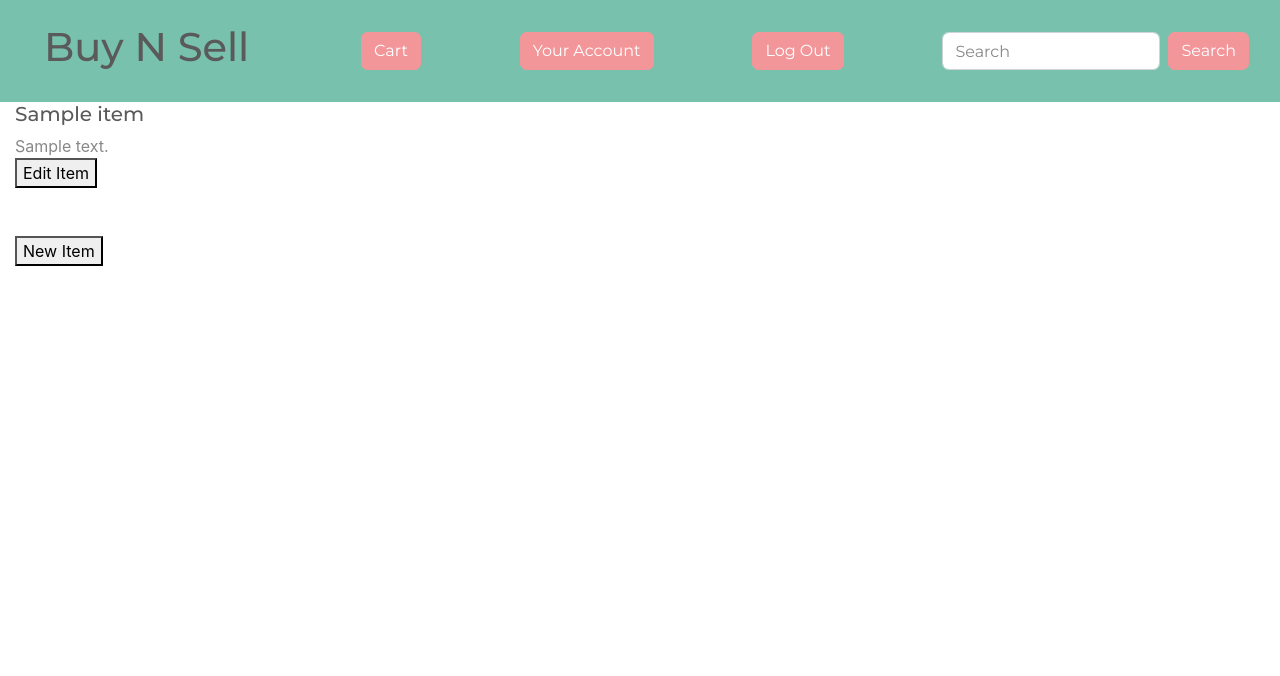
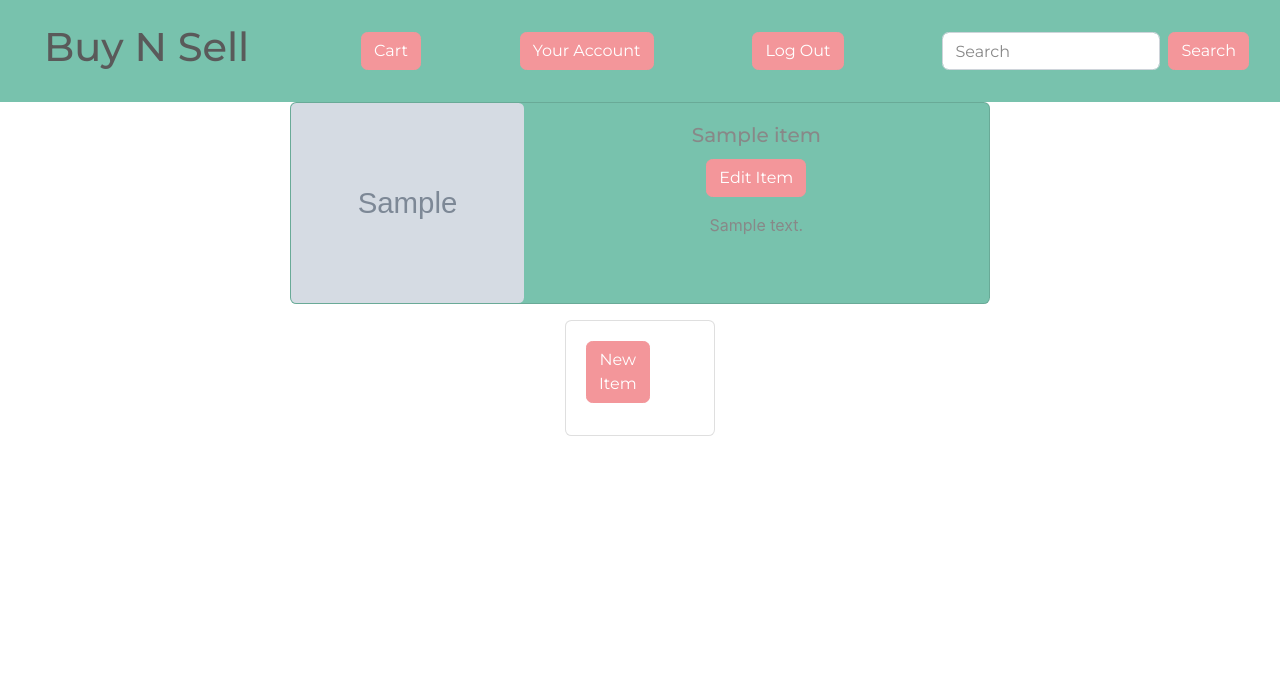
Before and after one commit to JohnminerIv/sell_stuff, a Flask app: template templates/admin_inventory.html in a window 1280 px wide. Shown: the top 676 px of the page. Run offline with Flask 2, Linux system fonts and the light colour scheme; the template is opened without the code that fills it: most values are stand-ins (such as "Sample title", 1, 10 or a date in 2020); grey boxes marked "Sample" are stand-in pictures; some libraries are stand-ins or nearby versions.

Commit message:
Expirimenting with cards

```diff
--- a/templates/admin_inventory.html
+++ b/templates/admin_inventory.html
@@ -1,14 +1,30 @@
 {% extends 'base.html' %}
 {% block content %}
 
-<div class="row">
-        <div class="col-sm-6 col-sm-offset-3">
 {% for item in items %}
-    <h5>{{item.name}}</h5>
-    {{item.description}}<br>
-    {% include '/partials/admin_edit_item_button.html' %}<br><br>
+
+    <div class="card mb-3 bg-primary text-center mx-auto" style="max-width: 700px;">
+      <div class="row no-gutters">
+        <div class="col-md-4">
+          <img src="{{item.image}}" class="card-img" width="350" height="200" >
+        </div>
+        <div class="col-md-8">
+          <div class="card-body">
+            <h5 class="card-title">{{item.name}}</h5>
+            <small><p class="card-title">{% include '/partials/admin_edit_item_button.html' %}</p></small>
+            <p class="card-text">{{item.description}}</p>
+          </div>
+        </div>
+      </div>
+    </div>
 {% endfor%}
-{% include '/partials/admin_add_item_button.html' %}
-</div>
+<div class="card mb-3 text-center mx-auto" style="max-width: 150px;">
+  <div class="row no-gutters">
+    <div class="col-md-8">
+      <div class="card-body">
+        <h5 class="card-title">{% include '/partials/admin_add_item_button.html' %}</h5>
+      </div>
+    </div>
+  </div>
 </div>
 {% endblock %}
--- a/templates/partials/add_to_cart_button.html
+++ b/templates/partials/add_to_cart_button.html
@@ -1,5 +1,5 @@
 <form action="/user/cart/add" method="POST">
     <input type='hidden' value='{{ user._id }}' name='user_id'/>
     <input type='hidden' value='{{ item._id }}' name='item_id'/>
-    <button type="submit" name="button">Add {{item.name}} to cart</button>
+    <button type="submit" class="btn btn-secondary my-2 my-sm-0" name="button">Add {{item.name}} to cart</button>
 </form>
--- a/templates/partials/admin_add_item_button.html
+++ b/templates/partials/admin_add_item_button.html
@@ -1,4 +1,4 @@
 <form action="/admin/add/item" method="POST">
     <input type='hidden' value='{{ user._id }}' name='user_id'/>
-    <button type="submit" name="button">New Item</button>
+    <button type="submit" class="btn btn-secondary my-2 my-sm-0" name="button">New Item</button>
 </form>
--- a/templates/partials/admin_delete_item_button.html
+++ b/templates/partials/admin_delete_item_button.html
@@ -2,5 +2,5 @@
     <input type='hidden' value='{{ user._id }}' name='user_id'/>
     <input type='hidden' value='{{ item._id }}' name='item_id'/>
     <input type='hidden' value='{{ True }}' name='delete'/>
-    <button type="submit" name="button">Delete {{ item.name}}</button>
+    <button type="submit" class="btn btn-secondary my-2 my-sm-0" name="button">Delete {{ item.name}}</button>
 </form>
--- a/templates/partials/admin_edit_item_button.html
+++ b/templates/partials/admin_edit_item_button.html
@@ -1,5 +1,5 @@
 <form action="/admin/edit/item" method="POST">
     <input type='hidden' value='{{ user._id }}' name='user_id'/>
     <input type='hidden' value='{{ item._id }}' name='item_id'/>
-    <button type="submit" name="button">Edit Item</button>
+    <button type="submit" class="btn btn-secondary my-2 my-sm-0" name="button">Edit Item</button>
 </form>
--- a/templates/partials/delete_user_account_button.html
+++ b/templates/partials/delete_user_account_button.html
@@ -1,5 +1,5 @@
 <form action="/admin/accounts" method="POST">
     <input type='hidden' value='{{ user._id }}' name='user_id'/>
     <input type='hidden' value='{{ _user._id }}' name='_user_id'/>
-    <button type="submit" name="button">Delete {{_user.name}}</button>
+    <button type="submit" class="btn btn-secondary my-2 my-sm-0" name="button">Delete {{_user.name}}</button>
 </form>
--- a/templates/partials/more_information_button.html
+++ b/templates/partials/more_information_button.html
@@ -1,5 +1,5 @@
 <form action="/item/information" method="POST">
     <input type='hidden' value='{{ user._id }}' name='user_id'/>
     <input type='hidden' value='{{ item._id }}' name='item_id'/>
-    <button type="submit" name="button">More information about {{item.name}}</button>
+    <button type="submit" class="btn btn-secondary my-2 my-sm-0" name="button">More information about {{item.name}}</button>
 </form>
--- a/templates/partials/user_cart_delete_button.html
+++ b/templates/partials/user_cart_delete_button.html
@@ -2,5 +2,5 @@
     <input type='hidden' value='{{ user._id }}' name='user_id'/>
     <input type='hidden' value='{{ cart_item._id }}' name='cart_item_id'/>
     <input type='hidden' value='True' name='delete'/>
-    <button type="submit" name="button">Delete order</button>
+    <button type="submit" class="btn btn-secondary my-2 my-sm-0" name="button">Delete order</button>
 </form>
--- a/templates/partials/user_cart_edit_button.html
+++ b/templates/partials/user_cart_edit_button.html
@@ -3,5 +3,5 @@
     <input type='hidden' value='{{ cart_item._id }}' name='cart_item_id'/>
     <input type='hidden' value='True' name='edited'/>
     <input type="text" name="amount" value="{{cart_item.amount}}">
-    <button type="submit" name="button">edit order</button>
+    <button type="submit" class="btn btn-secondary my-2 my-sm-0" name="button">edit order</button>
 </form>
--- a/templates/partials/user_cart_item_button.html
+++ b/templates/partials/user_cart_item_button.html
@@ -1,5 +1,5 @@
 <form action="/user/cart/item" method="POST">
     <input type='hidden' value='{{ user._id }}' name='user_id'/>
     <input type='hidden' value='{{ cart_item._id }}' name='cart_item_id'/>
-    <button type="submit" name="button">More details</button>
+    <button type="submit" class="btn btn-secondary my-2 my-sm-0" name="button">More details</button>
 </form>
```
Also changed, not shown: templates/admin_account_list.html (+12 -6 lines), templates/partials/non_login_navbar.html (deleted, +0 -9 lines), templates/user_cart.html (+12 -10 lines).
